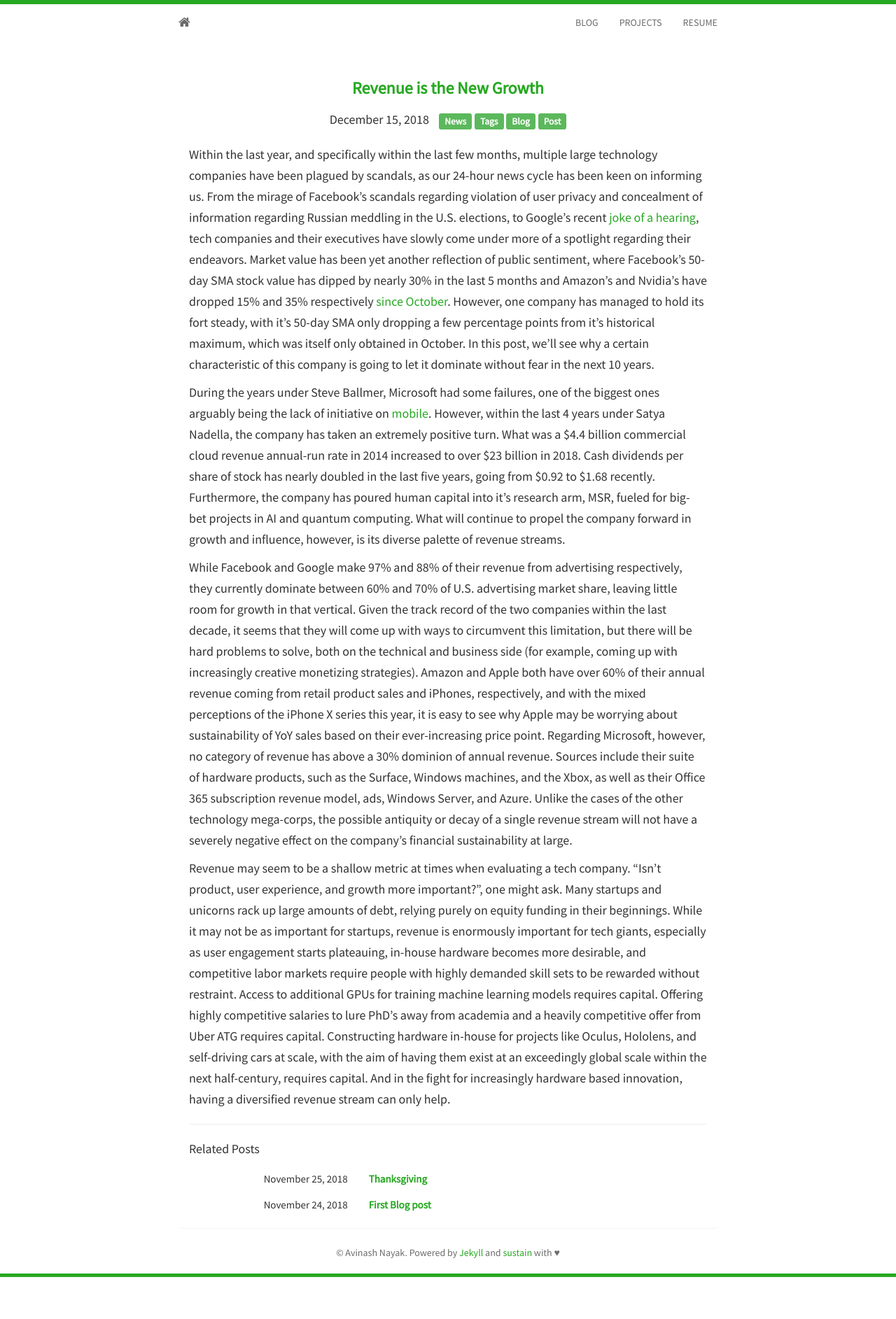
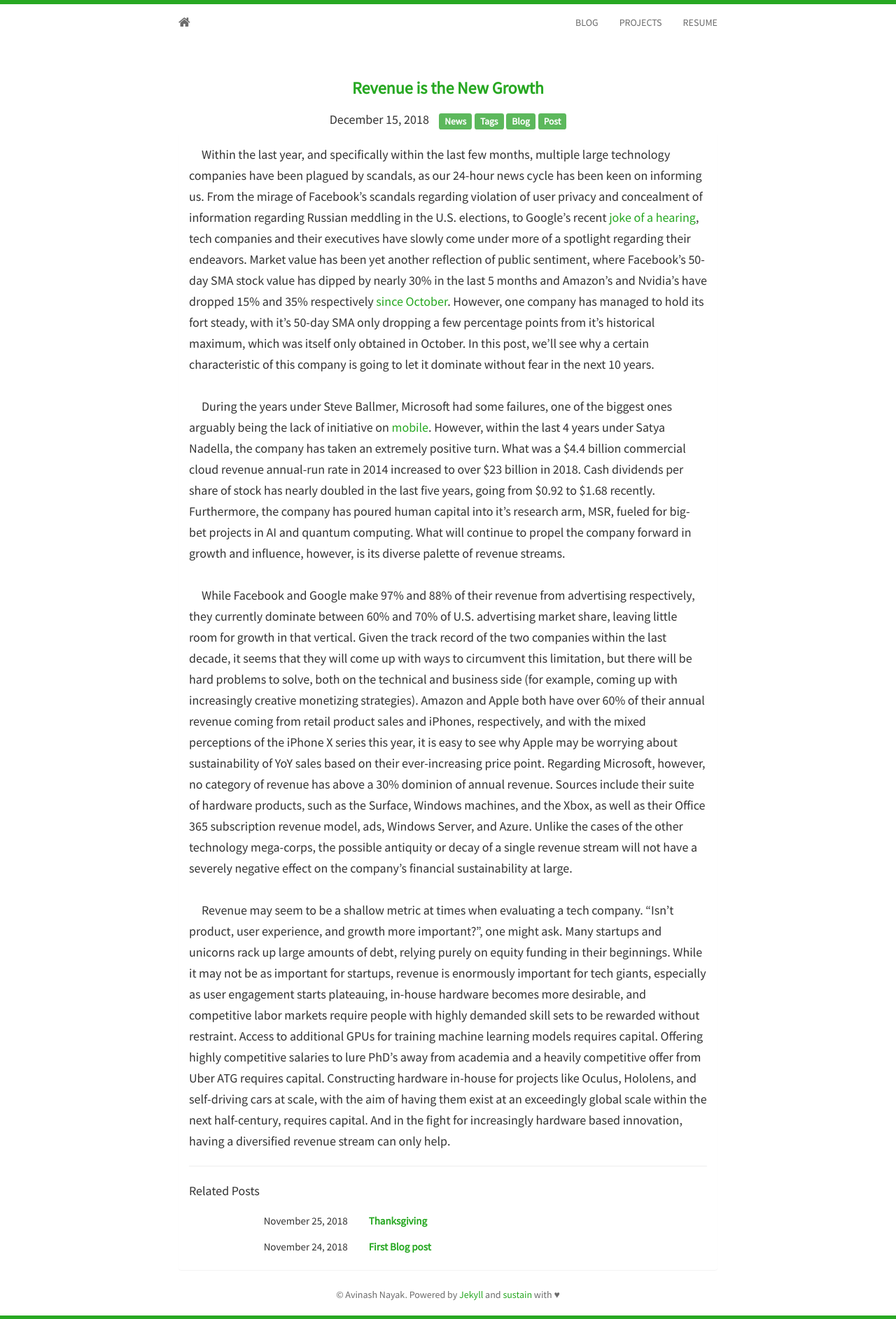
Before and after one commit to avinayak14/avinayak14.github.io, a Jekyll site: the page built from _posts/2018-12-15-post3.md, in a window 1280 px wide. Shown: the whole page at 70% size. Built offline with Jekyll 4.4.1, drawn with Linux system fonts in a browser that asks for light colours; nearby versions of some CDN libraries; before the commit the page ends 1825 px from its top, so only the background shows below that.

Commit message:
adding line breaks

```diff
--- a/_posts/2018-12-15-post3.md
+++ b/_posts/2018-12-15-post3.md
@@ -8,16 +8,13 @@
 - Post
 ---
 
-Within the last year, and specifically within the last few months, multiple large technology companies have been plagued by scandals, as our 24-hour news cycle has been keen on informing us. From the mirage of Facebook's scandals regarding violation of user privacy and concealment of information regarding Russian meddling in the U.S. elections, to Google’s recent <a href = "https://thehill.com/policy/technology/420838-google-ceo-responds-to-steve-king-concerns-about-granddaughters-iphone" target="_blank"> joke of a hearing</a>, tech companies and their executives have slowly come under more of a spotlight regarding their endeavors. Market value has been yet another reflection of public sentiment, where Facebook’s 50-day SMA stock value has dipped by nearly 30% in the last 5 months and Amazon’s and Nvidia’s have dropped 15% and 35% respectively <a href = "https://www.nasdaq.com/symbol/amzn/stock-chart?&intraday=off&timeframe=1y&splits=off&movingaverage=50day&lowerstudy=volume&comparison=off">since October</a>. However, one company has managed to hold its fort steady, with it’s 50-day SMA only dropping a few percentage points from it’s historical maximum, which was itself only obtained in October. In this post, we’ll see why a certain characteristic of this company is going to let it dominate without fear in the next 10 years.
-
-
-
-During the years under Steve Ballmer, Microsoft had some failures, one of the biggest ones arguably being the lack of initiative on <a href = "https://www.youtube.com/watch?v=1mrKy1ixKaQ">mobile</a>. However, within the last 4 years under Satya Nadella, the company has taken an extremely positive turn. What was a $4.4 billion commercial cloud revenue annual-run rate in 2014 increased to over $23 billion in 2018. Cash dividends per share of stock has nearly doubled in the last five years, going from $0.92 to $1.68 recently. Furthermore, the company has poured human capital into it’s research arm, MSR, fueled for big-bet projects in AI and quantum computing. What will continue to propel the company forward in growth and influence, however, is its diverse palette of revenue streams.
-
-
-
-While Facebook and Google make 97% and 88% of their revenue from advertising respectively, they currently dominate between 60% and 70% of U.S. advertising market share, leaving little room for growth in that vertical. Given the track record of the two companies within the last decade, it seems that they will come up with ways to circumvent this limitation, but there will be hard problems to solve, both on the technical and business side (for example, coming up with increasingly creative monetizing strategies). Amazon and Apple both have over 60% of their annual revenue coming from retail product sales and iPhones, respectively, and with the mixed perceptions of the iPhone X series this year, it is easy to see why Apple may be worrying about sustainability of YoY sales based on their ever-increasing price point. Regarding Microsoft, however, no category of revenue has above a 30% dominion of annual revenue. Sources include their suite of hardware products, such as the Surface, Windows machines, and the Xbox, as well as their Office 365 subscription revenue model, ads, Windows Server, and Azure. Unlike the cases of the other technology mega-corps, the possible antiquity or decay of a single revenue stream will not have a severely negative effect on the company’s financial sustainability at large.
-
-
-
-Revenue may seem to be a shallow metric at times when evaluating a tech company. “Isn’t product, user experience, and growth more important?”, one might ask. Many startups and unicorns rack up large amounts of debt, relying purely on equity funding in their beginnings. While it may not be as important for startups, revenue is enormously important for tech giants, especially as user engagement starts plateauing, in-house hardware becomes more desirable, and competitive labor markets require people with highly demanded skill sets to be rewarded without restraint. Access to additional GPUs for training machine learning models requires capital. Offering highly competitive salaries to lure PhD’s away from academia and a heavily competitive offer from Uber ATG requires capital. Constructing hardware in-house for projects like Oculus, Hololens, and self-driving cars at scale, with the aim of having them exist at an exceedingly global scale within the next half-century, requires capital. And in the fight for increasingly hardware based innovation, having a diversified revenue stream can only help.
+&nbsp;&nbsp;&nbsp;&nbsp;&nbsp;Within the last year, and specifically within the last few months, multiple large technology companies have been plagued by scandals, as our 24-hour news cycle has been keen on informing us. From the mirage of Facebook's scandals regarding violation of user privacy and concealment of information regarding Russian meddling in the U.S. elections, to Google’s recent <a href = "https://thehill.com/policy/technology/420838-google-ceo-responds-to-steve-king-concerns-about-granddaughters-iphone" target="_blank"> joke of a hearing</a>, tech companies and their executives have slowly come under more of a spotlight regarding their endeavors. Market value has been yet another reflection of public sentiment, where Facebook’s 50-day SMA stock value has dipped by nearly 30% in the last 5 months and Amazon’s and Nvidia’s have dropped 15% and 35% respectively <a href = "https://www.nasdaq.com/symbol/amzn/stock-chart?&intraday=off&timeframe=1y&splits=off&movingaverage=50day&lowerstudy=volume&comparison=off">since October</a>. However, one company has managed to hold its fort steady, with it’s 50-day SMA only dropping a few percentage points from it’s historical maximum, which was itself only obtained in October. In this post, we’ll see why a certain characteristic of this company is going to let it dominate without fear in the next 10 years.
+<br/>
+<br/>
+&nbsp;&nbsp;&nbsp;&nbsp;&nbsp;During the years under Steve Ballmer, Microsoft had some failures, one of the biggest ones arguably being the lack of initiative on <a href = "https://www.youtube.com/watch?v=1mrKy1ixKaQ">mobile</a>. However, within the last 4 years under Satya Nadella, the company has taken an extremely positive turn. What was a $4.4 billion commercial cloud revenue annual-run rate in 2014 increased to over $23 billion in 2018. Cash dividends per share of stock has nearly doubled in the last five years, going from $0.92 to $1.68 recently. Furthermore, the company has poured human capital into it’s research arm, MSR, fueled for big-bet projects in AI and quantum computing. What will continue to propel the company forward in growth and influence, however, is its diverse palette of revenue streams.
+<br/>
+<br/>
+&nbsp;&nbsp;&nbsp;&nbsp;&nbsp;While Facebook and Google make 97% and 88% of their revenue from advertising respectively, they currently dominate between 60% and 70% of U.S. advertising market share, leaving little room for growth in that vertical. Given the track record of the two companies within the last decade, it seems that they will come up with ways to circumvent this limitation, but there will be hard problems to solve, both on the technical and business side (for example, coming up with increasingly creative monetizing strategies). Amazon and Apple both have over 60% of their annual revenue coming from retail product sales and iPhones, respectively, and with the mixed perceptions of the iPhone X series this year, it is easy to see why Apple may be worrying about sustainability of YoY sales based on their ever-increasing price point. Regarding Microsoft, however, no category of revenue has above a 30% dominion of annual revenue. Sources include their suite of hardware products, such as the Surface, Windows machines, and the Xbox, as well as their Office 365 subscription revenue model, ads, Windows Server, and Azure. Unlike the cases of the other technology mega-corps, the possible antiquity or decay of a single revenue stream will not have a severely negative effect on the company’s financial sustainability at large.
+<br/>
+<br/>
+&nbsp;&nbsp;&nbsp;&nbsp;&nbsp;Revenue may seem to be a shallow metric at times when evaluating a tech company. “Isn’t product, user experience, and growth more important?”, one might ask. Many startups and unicorns rack up large amounts of debt, relying purely on equity funding in their beginnings. While it may not be as important for startups, revenue is enormously important for tech giants, especially as user engagement starts plateauing, in-house hardware becomes more desirable, and competitive labor markets require people with highly demanded skill sets to be rewarded without restraint. Access to additional GPUs for training machine learning models requires capital. Offering highly competitive salaries to lure PhD’s away from academia and a heavily competitive offer from Uber ATG requires capital. Constructing hardware in-house for projects like Oculus, Hololens, and self-driving cars at scale, with the aim of having them exist at an exceedingly global scale within the next half-century, requires capital. And in the fight for increasingly hardware based innovation, having a diversified revenue stream can only help.
```
Also changed, not shown: 3 other files.
